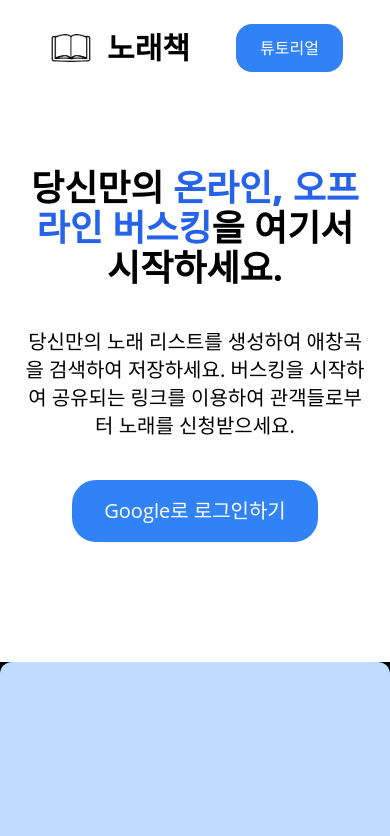
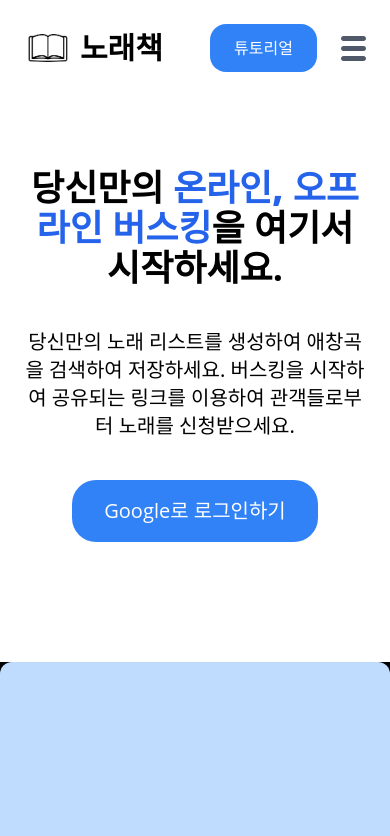
Before and after one commit to Unique0902/buskingSite, a Next.js app: page / in a window 390 px wide. Shown: the top 836 px of the page. Built offline with nearby package versions, Linux system fonts and the light colour scheme; no server answers; the database is empty.

Commit message:
Feat: add homeSideBar homeSideBarBtn components in index page

```diff
--- a/components/Layout/AppLayOut.jsx
+++ b/components/Layout/AppLayOut.jsx
@@ -21,12 +21,7 @@ export default function AppLayOut({ children }) {
     <ProtectedRoute>
       <UserDataProtectedRoute>
         <section className='flex h-screen text-black bg-gradient-to-b from-blue-500 to-white '>
-          {isShowSideBar && (
-            <SideBar
-              isShowSideBar={isShowSideBar}
-              setIsShowSideBar={setIsShowSideBar}
-            />
-          )}
+          {isShowSideBar && <SideBar setIsShowSideBar={setIsShowSideBar} />}
           <main className='px-8 py-6 overflow-y-auto grow max-lg:px-4'>
             <AppHeader
               isShowSideBar={isShowSideBar}
--- /dev/null
+++ b/components/Layout/SideBar/HomeSideBar.jsx
@@ -0,0 +1,82 @@
+import React, { useState, useEffect, useRef } from 'react';
+import { useRouter } from 'next/router';
+import { useMediaQuery } from 'react-responsive';
+import SideBarBtn from './SideBarBtn';
+import {
+  ArrowLeftIcn,
+  ArrowRightIcn,
+  BookIcn,
+  GuitarIcn,
+  HomeIcn,
+  PlusIcn,
+  SongIcn,
+  UserIcn,
+} from '../../../assets/icon/icon';
+import Link from 'next/link';
+import HomeSideBarBtn from './HomeSideBarBtn';
+const HomeSideBar = ({ setIsShowSideBar }) => {
+  const [isHide, setIsHide] = useState(false);
+  const [selectedBtn, setSelectedBtn] = useState('home');
+  const wrapperRef = useRef();
+  const router = useRouter();
+
+  const isLgMediaQuery = useMediaQuery({
+    query: '(max-width:1024px)',
+  });
+
+  useEffect(() => {
+    if (isLgMediaQuery) {
+      function handleClickOutside(event) {
+        if (wrapperRef.current && !wrapperRef.current.contains(event.target)) {
+          setIsShowSideBar(false);
+        }
+      }
+      document.addEventListener('mousedown', handleClickOutside);
+      return () => {
+        document.removeEventListener('mousedown', handleClickOutside);
+      };
+    }
+  }, [wrapperRef, isLgMediaQuery, setIsShowSideBar]);
+  const iconStyle = 'mr-4';
+
+  return (
+    <>
+      <aside
+        ref={wrapperRef}
+        className={` bg-gray-100 text-black relative max-lg:absolute right-0 top-0 max-lg:h-full max-lg:z-40 ${
+          isHide ? 'w-16' : 'w-64'
+        }`}
+      >
+        <div className='flex items-center px-6 py-6 text-black border-b border-gray-600 border-solid'>
+          <BookIcn
+            width={32}
+            height={32}
+            color={'#60a5fa'}
+            className={`mr-4`}
+          />
+          <p className='font-sans text-2xl font-semibold '>노래책</p>
+        </div>
+
+        <ul className='flex flex-col'>
+          <HomeSideBarBtn url={'/'}>소개</HomeSideBarBtn>
+          <HomeSideBarBtn url={'/'}>찾기</HomeSideBarBtn>
+          <HomeSideBarBtn url={'/'}>지원</HomeSideBarBtn>
+          <HomeSideBarBtn url={'/'}>다운로드</HomeSideBarBtn>
+
+          <li>
+            <button
+              className='absolute bottom-0 flex justify-end w-full pr-5 text-right text-black border-t border-gray-600 border-solid hover:opacity-70 py-7'
+              onClick={() => {
+                setIsShowSideBar(false);
+              }}
+            >
+              <ArrowRightIcn width={20} height={20} color={'black'} />
+            </button>
+          </li>
+        </ul>
+      </aside>
+    </>
+  );
+};
+
+export default HomeSideBar;
--- /dev/null
+++ b/components/Layout/SideBar/HomeSideBarBtn.jsx
@@ -0,0 +1,17 @@
+import Link from 'next/link';
+import React from 'react';
+
+const HomeSideBarBtn = ({ url, children }) => {
+  return (
+    <li className='flex flex-row hover:opacity-70 hover:bg-gray-300'>
+      <Link
+        href={url}
+        className='flex-1 px-6 py-6 font-sans text-2xl font-semibold'
+      >
+        {children}
+      </Link>
+    </li>
+  );
+};
+
+export default HomeSideBarBtn;
--- a/components/Layout/SideBar/SideBar.jsx
+++ b/components/Layout/SideBar/SideBar.jsx
@@ -12,7 +12,7 @@ import {
   SongIcn,
   UserIcn,
 } from '../../../assets/icon/icon';
-const SideBar = ({ isShowSideBar, setIsShowSideBar }) => {
+const SideBar = ({ setIsShowSideBar }) => {
   const [isHide, setIsHide] = useState(false);
   const [selectedBtn, setSelectedBtn] = useState('home');
   const wrapperRef = useRef();
--- a/components/LoginNav.jsx
+++ b/components/LoginNav.jsx
@@ -1,8 +1,11 @@
-import React from 'react';
+import React, { useEffect, useState } from 'react';
 import Image from 'next/image';
 import { useRouter } from 'next/router';
 import PrimaryBtn from './Btn/PrimaryBtn';
-import { borderRadius, fontSize } from '../styles/theme';
+import { borderRadius, color, fontSize } from '../styles/theme';
+import { MenuIcn } from '../assets/icon/icon';
+import { useMediaQuery } from 'react-responsive';
+import HomeSideBar from './Layout/SideBar/HomeSideBar';
 
 export default function LoginNav({ scrollToTutorial }) {
   const router = useRouter();
@@ -12,15 +15,29 @@ export default function LoginNav({ scrollToTutorial }) {
   const handleClickTutorialBtn = () => {
     scrollToTutorial();
   };
+  const [isShowSideBar, setIsShowSideBar] = useState(true);
+  const isLgMediaQuery = useMediaQuery({
+    query: '(min-width:1024px)',
+  });
+  useEffect(() => {
+    if (!isLgMediaQuery) {
+      setIsShowSideBar(false);
+    } else {
+      setIsShowSideBar(true);
+    }
+  }, [isLgMediaQuery]);
   return (
-    <nav className='flex items-center justify-around'>
-      <button className='flex items-center' onClick={handleClickLogoBtn}>
+    <nav className='flex items-center justify-around max-lg:justify-between'>
+      <button
+        className='flex items-center gap-3 max-lg:gap-2'
+        onClick={handleClickLogoBtn}
+      >
         <Image
           src={'/img/bookLogo.png'}
           alt=''
           width={500}
           height={500}
-          className='w-12 h-12 mr-3 '
+          className='w-12 h-12 '
         />
         <p className='font-sans text-3xl font-semibold text-black '>노래책</p>
       </button>
@@ -39,6 +56,7 @@ export default function LoginNav({ scrollToTutorial }) {
         </li>
       </ul>
 
+      <div className='flex flex-row items-center gap-6 '>
         <PrimaryBtn
           handleClick={handleClickTutorialBtn}
           fontSize={fontSize.xm}
@@ -46,6 +64,22 @@ export default function LoginNav({ scrollToTutorial }) {
         >
           튜토리얼
         </PrimaryBtn>
+        <button
+          onClick={() => {
+            setIsShowSideBar(!isShowSideBar);
+          }}
+        >
+          <MenuIcn
+            width={25}
+            height={25}
+            color={color.gray_600}
+            className='lg:hidden'
+          />
+        </button>
+      </div>
+      {isShowSideBar && !isLgMediaQuery && (
+        <HomeSideBar setIsShowSideBar={setIsShowSideBar} />
+      )}
     </nav>
   );
 }
```
Lines whose indentation alone changed are shown as unchanged.
